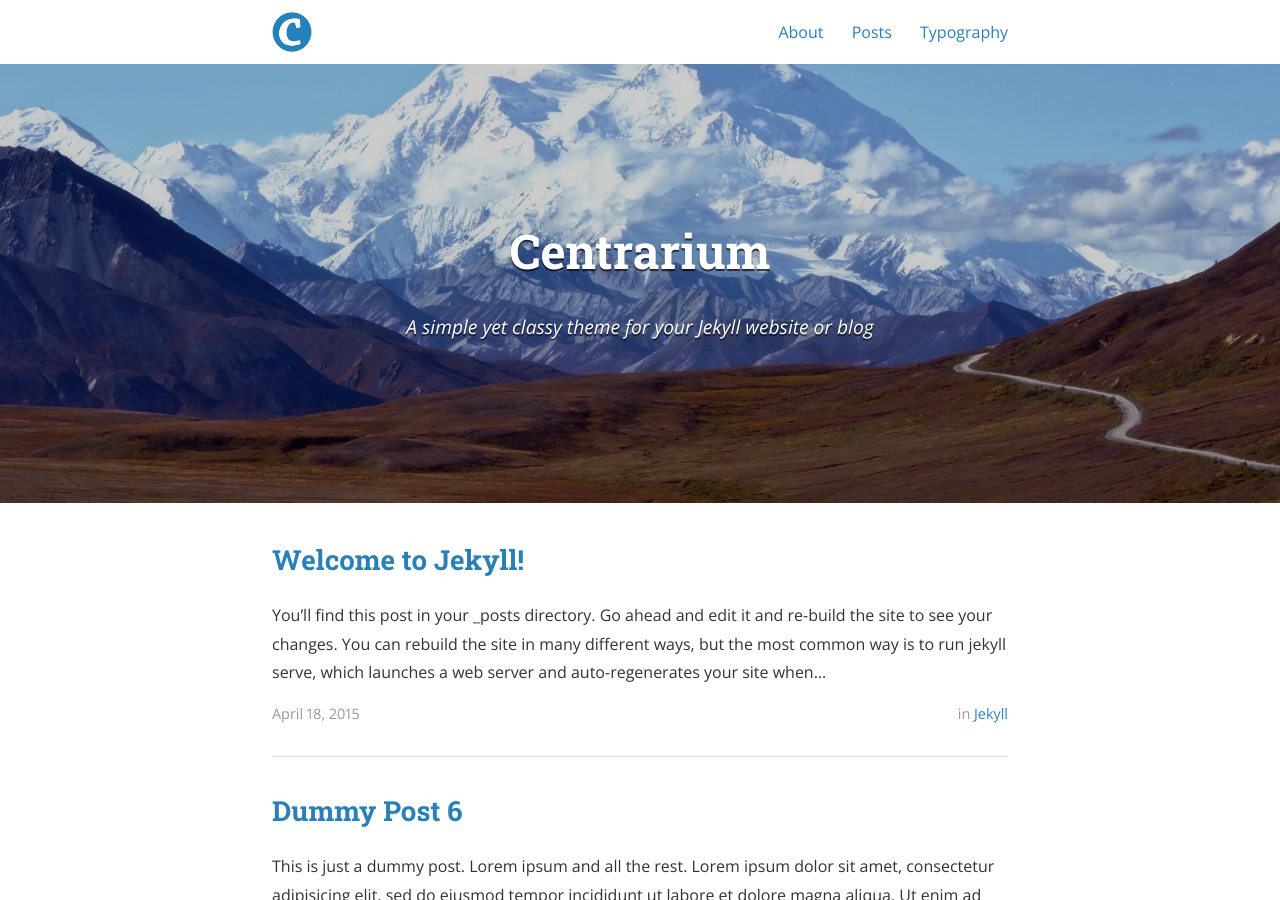
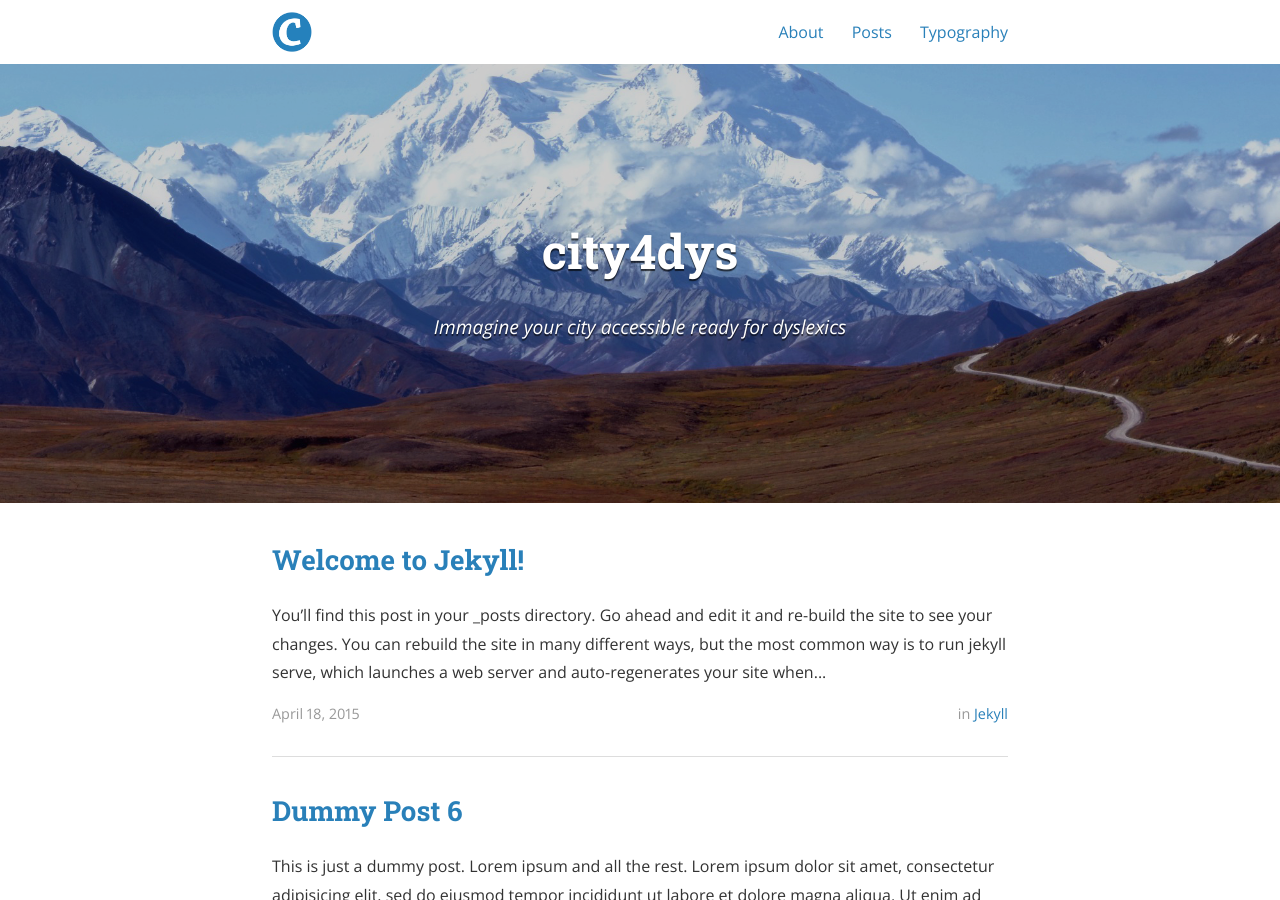
Before and after one commit to city4dys/city4dys.github.io, a Jekyll site: the page built from index.html, in a window 1280 px wide and 900 px high. Built offline with Jekyll 4.4.1, drawn with Linux system fonts in a browser that asks for light colours; nearby versions of some CDN libraries; the list of posts is cut into pages by our own code; a style sheet for code colours, icons or effects is not loaded.

Commit message:
mod title

```diff
--- a/_config.yml
+++ b/_config.yml
@@ -8,8 +8,8 @@ exclude:
   - "/vendor/"
 
 # Site settings
-title: Centrarium
-subtitle: "A simple yet classy theme for your Jekyll website or blog"
+title: city4dys
+subtitle: "Immagine your city accessible ready for dyslexics"
 email: blcentra@gmail.com
 name: Ben Centra
 description: >
```
